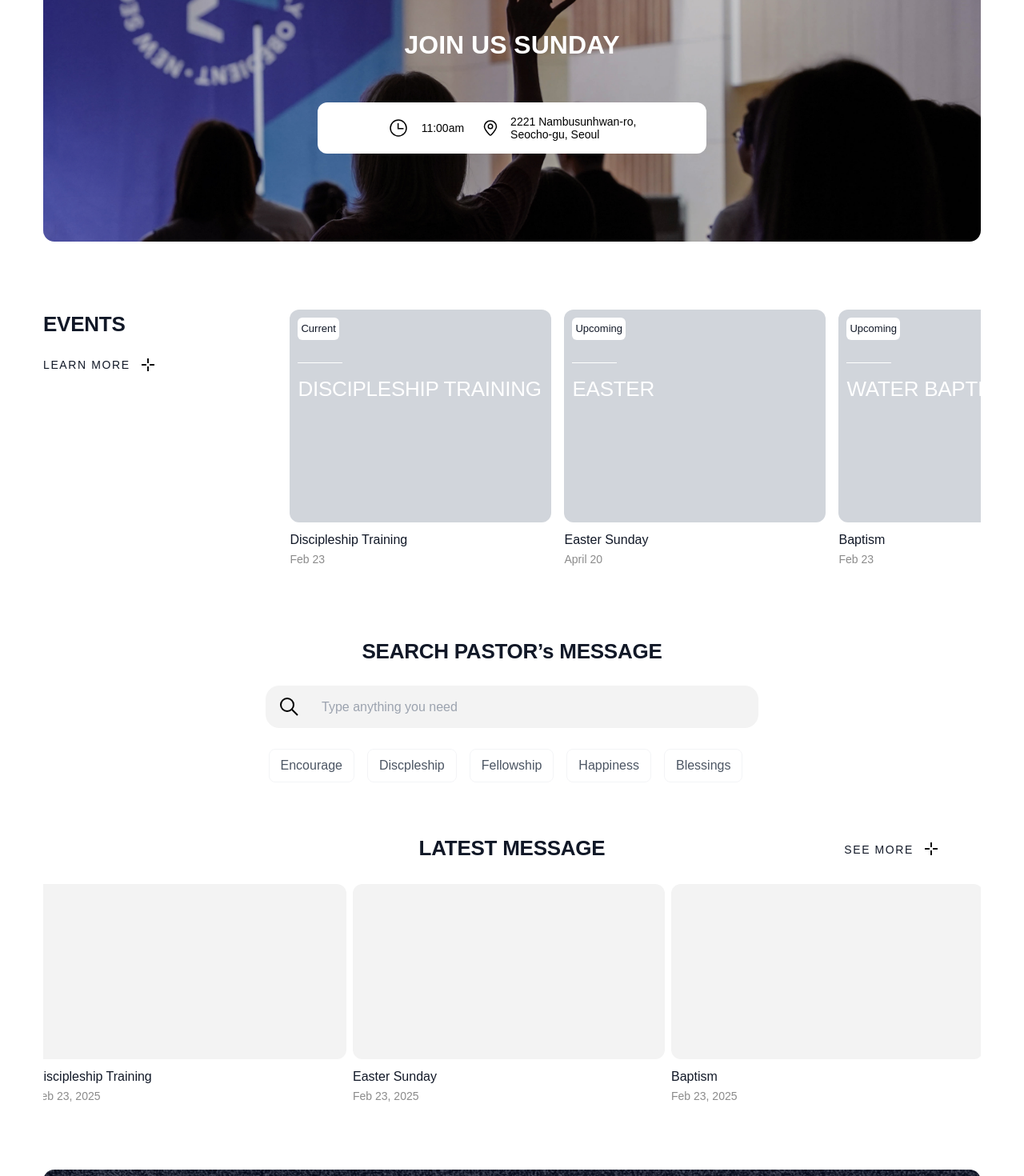
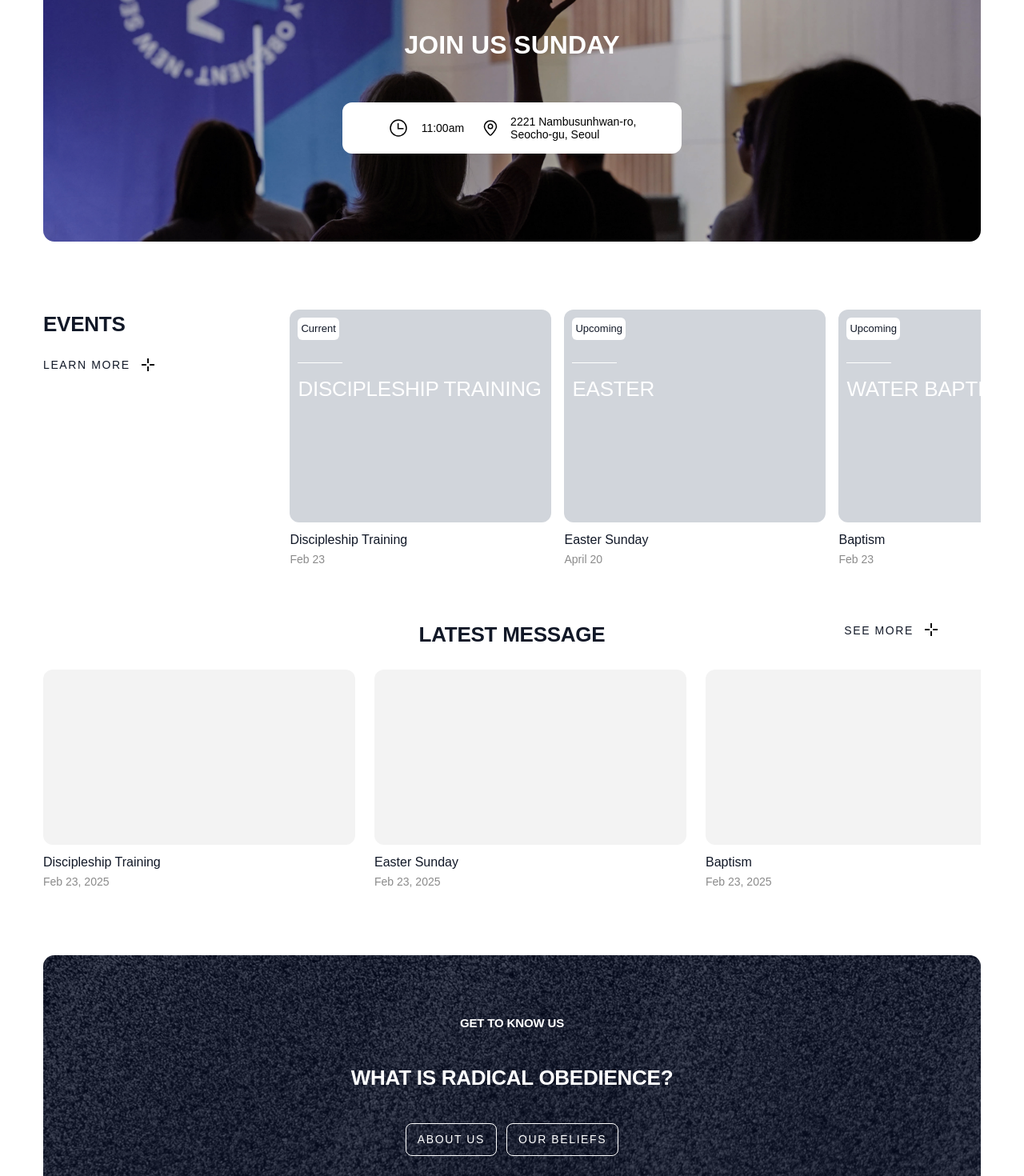
Before and after one commit to newseoulchurch/nsc-web, a Next.js app: page / in a window 1280 px wide. Shown: the part 1120-2590 px from the top of the page at 80% size. Built offline with nearby package versions, Linux system fonts and the light colour scheme.

Commit message:
fix: video change/hide recommend

```diff
--- a/src/app/page.tsx
+++ b/src/app/page.tsx
@@ -1,7 +1,8 @@
-"use client"
+"use client";
 
-import Link from "next/link"
-import { useEffect, useState } from "react"
+import { getEventListeners } from "events";
+import Link from "next/link";
+import { useEffect, useState } from "react";
 // import "./globals.css";
 
 export default function Home() {
@@ -25,7 +26,7 @@ export default function Home() {
       title: "Baptism",
       date: "Feb 23",
     },
-  ]
+  ];
   let testSermonData = [
     {
       title: "Discipleship Training",
@@ -43,33 +44,42 @@ export default function Home() {
       date: "Feb 23, 2025",
       url: "https://youtu.be/PD4aYDCQXRI?feature=shared",
     },
-  ]
+  ];
 
-  const [youtubeData, setYoutubeData] = useState()
+  const [youtubeData, setYoutubeData] = useState();
+  const [eventsData, setEventsData] = useState();
   async function getYoutubeData() {
     try {
-      const res = await fetch("/api/youtube/latest")
-      const data = await res.json()
+      const res = await fetch("/api/youtube/latest");
+      const data = await res.json();
 
-      if (!res.ok) throw new Error(data.error.message)
+      if (!res.ok) throw new Error(data.error.message);
       const videos = data.items.map((item: any) => ({
         title: item.snippet.title,
         videoId: item.id.videoId,
         thumbnail: item.snippet.thumbnails.medium.url,
         publishedAt: item.snippet.publishedAt,
-      }))
+      }));
 
       // setYoutubeData(videos);
     } catch (error) {
-      console.error("Failed to fetch YouTube data:", error)
-      return []
+      console.error("Failed to fetch YouTube data:", error);
+      return [];
     }
   }
-
+  // TODO
+  async function getEvents() {
+    const res = await fetch("/api/events");
+    const data = await res.json();
+    console.log("///res", res);
+    console.log("data///", data);
+    setEventsData(data);
+  }
   useEffect(() => {
     // TODO: server 작업후
     // getYoutubeData();
-  }, [])
+    // getEvents();
+  }, []);
   return (
     <main>
       {/* Hero Section */}
@@ -82,7 +92,7 @@ export default function Home() {
           muted
           playsInline
           preload="metadata"
-          src="/assets/videos/main-sermon-clip.mp4"
+          src="/assets/videos/main-sermon.mp4"
         />
 
         {/* 🔹 Content Overlay */}
@@ -107,10 +117,10 @@ export default function Home() {
         </div>
       </section>
 
-      <section className="mt-[68px] mb-[61px] px-4 lg:px-[54px]">
+      <section className="mt-[68px] mb-[61px] px-4  lg:px-[54px]">
         {/* Sunday Service */}
         <div
-          className="h-[300px] sm:h-[376px] rounded-[14px] flex flex-col items-center justify-center text-center bg-cover bg-center"
+          className="h-[300px] sm:h-[376px]  rounded-[14px] flex flex-col items-center justify-center text-center bg-cover bg-center"
           style={{
             backgroundImage: "url('/assets/images/main-back-image1.jpeg')",
           }}
@@ -118,7 +128,7 @@ export default function Home() {
           <h2 className="text-2xl sm:text-h2 font-bold text-white">
             JOIN US SUNDAY
           </h2>
-          <div className="w-full max-w-[486px] h-[auto] sm:h-[64px] mt-[30px] sm:mt-[51px] bg-white rounded-[12px] flex flex-col sm:flex-row items-center justify-center px-4 py-2 sm:py-0">
+          <div className="max-w-[486px] h-[auto] sm:h-[64px] mt-[30px] sm:mt-[51px] sm:mx-[10px] bg-white rounded-[12px] flex flex-col sm:flex-row items-center justify-center px-[57px] py-2 sm:py-0">
             <div className="flex items-center mb-2 sm:mb-0">
               <img
                 src="/assets/images/svg/time.svg"
@@ -165,7 +175,7 @@ export default function Home() {
           </div>
 
           {/* Slide */}
-          <div className="flex overflow-x-auto scroll-smooth thin-scrollbar space-x-4">
+          <div className=" flex overflow-x-auto scroll-smooth thin-scrollbar space-x-4">
             {testData.map((data, i) => (
               <article
                 key={i}
@@ -192,7 +202,8 @@ export default function Home() {
           </div>
         </section>
         <section>
-          <div className="mt-[85px] relative">
+          {/* TODO : after open */}
+          {/* <div className="mt-[85px] relative">
             <div className=" flex justify-center items-center ">
               <h3 className="text-h3 font-bold">SEARCH PASTOR’s MESSAGE</h3>
             </div>
@@ -206,10 +217,10 @@ export default function Home() {
                 className="ml-[29px] w-full bg-transparent border-none outline-none "
               />
             </div>
-          </div>
+          </div> */}
 
-          <div className="mt-[26px] justify-center items-center flex overflow-x-auto scroll-smooth thin-scrollbar">
-            {/* TODO: 추천,태그 검색 후 불러오기 */}
+          {/* TODO: 추천,태그 검색 후 불러오기 */}
+          {/* <div className="mt-[26px] justify-center items-center flex overflow-x-auto scroll-smooth thin-scrollbar">
           </div>
           <div className="flex justify-center">
             {[
@@ -223,18 +234,19 @@ export default function Home() {
                 <button className="py-[8px] px-[14px] mr-[16px] text-gray-600 border border-gray-100 rounded-[8px] cursor-pointer hover:bg-gray-100 transition">
                   {data}
                 </button>
-              )
+              );
             })}
-          </div>
+          </div> */}
         </section>
         <section>
-          <div className="mt-[64px] relative">
-            <div className=" flex  justify-center items-center ">
+          <div className="mt-[64px] relative flex flex-col">
+            <div className="flex justify-center items-center">
               <h3 className="text-h3 font-bold">LATEST MESSAGE</h3>
             </div>
-            {/* TODO: 반응형일때 겹침 */}
-            <button className="mt-[23px]  flex items-center absolute top-[-10px] right-[54px]">
-              <span className="mr-[14px] text-sm leading-[100%] tracking-[0.1rem]">
+
+            {/* ✅ 모바일: 아래에 배치, 데스크탑: 오른쪽 상단 고정 */}
+            <button className="mt-[16px]  flex items-center justify-center lg:absolute lg:top-[-10px] lg:right-[54px]">
+              <span className="mr-[14px]  text-sm leading-[100%] tracking-[0.1rem]">
                 SEE MORE
               </span>
               <img
@@ -245,10 +257,10 @@ export default function Home() {
             </button>
           </div>
 
-          <div className="mt-[26px] justify-center items-center flex overflow-x-auto scroll-smooth thin-scrollbar">
+          <div className="mt-[26px] flex flex-col gap-[24px] lg:flex-row lg:overflow-x-auto lg:scroll-smooth lg:thin-scrollbar">
             {testSermonData.map((data, i) => (
-              <article key={i} className="mr-[8px] flex-shrink-0">
-                <div className="w-[390px] h-[219px] bg-gray5 rounded-[12px] " />
+              <article key={i} className="w-full lg:w-[390px] flex-shrink-0">
+                <div className="w-full h-[219px] bg-gray5 rounded-[12px]" />
                 <p className="mt-[10px] text-base font-medium">{data.title}</p>
                 <time
                   className="mt-[4px] text-lightGray text-sm"
@@ -274,14 +286,14 @@ export default function Home() {
             <div className="flex mt-[39px] ">
               <Link
                 href={"/about"}
-                className="py-2 px-[14px] mr-[12px] border border-white border-[1.5px] rounded-[8px] text-button text-white  tracking-[0.1rem] "
+                className="py-2 px-[14px] mr-[12px] border border-white border-[1.5px] rounded-[8px] text-button text-white  tracking-[0.1rem] cursor-pointer hover:bg-black hover:text-white transition-colors duration-200"
                 aria-label="about us"
               >
                 ABOUT US
               </Link>
               <Link
                 href={"/beliefs"}
-                className="py-2 px-[14px] border border-white border-[1.5px] rounded-[8px] text-button text-white  tracking-[0.1rem]"
+                className="py-2 px-[14px] border border-white border-[1.5px] rounded-[8px] text-button text-white  tracking-[0.1rem] cursor-pointer hover:bg-black hover:text-white transition-colors duration-200"
                 aria-label="our beliefs"
               >
                 OUR BELIEFS
@@ -292,5 +304,5 @@ export default function Home() {
       </section>
       {/* </div> */}
     </main>
-  )
+  );
 }
```
Also changed, not shown: 1 other file (tests, documents, lock files or other folders).
